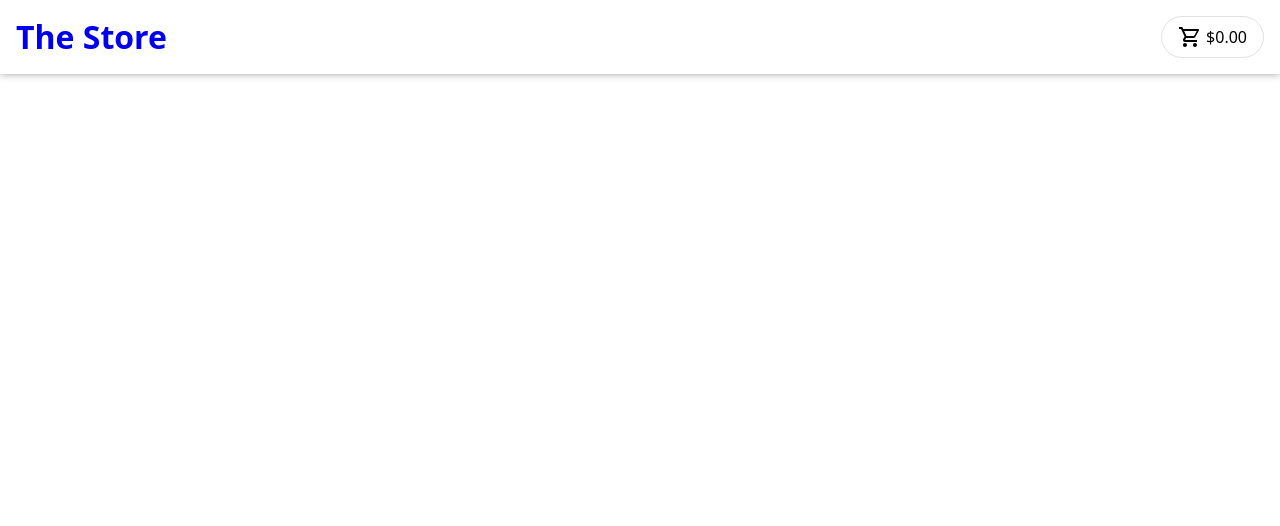
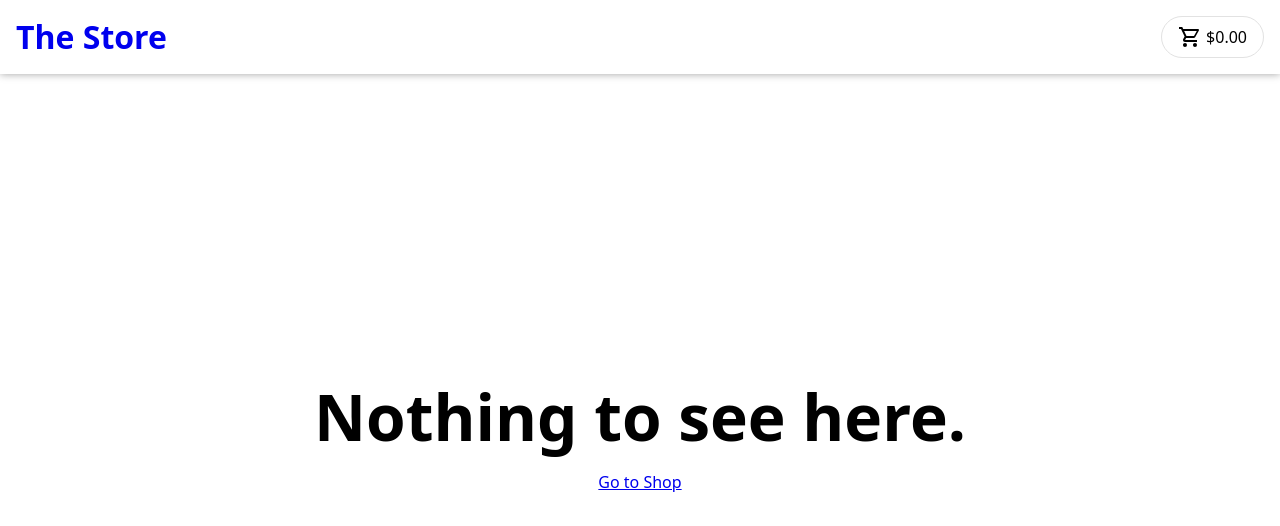
Before and after one commit to cjbarr1013/shopping-cart, a React (Vite) app: page /store in a window 1280 px wide. Shown: the top 526 px of the page. Built offline with nearby package versions, Linux system fonts and the light colour scheme.

Commit message:
Add error and default pages

```diff
--- /dev/null
+++ b/src/components/DefaultStorePage.jsx
@@ -0,0 +1,13 @@
+import styles from '../styles/DefaultStorePage.module.css';
+import { Link } from 'react-router-dom';
+
+function DefaultStorePage() {
+  return (
+    <div className={styles.defaultStorePage}>
+      <h2>Nothing to see here.</h2>
+      <Link to="/store/shop">Go to Shop</Link>
+    </div>
+  );
+}
+
+export default DefaultStorePage;
--- /dev/null
+++ b/src/components/ErrorPage.jsx
@@ -0,0 +1,16 @@
+import styles from '../styles/ErrorPage.module.css';
+import { Link } from 'react-router-dom';
+
+const ErrorPage = () => {
+  return (
+    <div className={styles.errorPage}>
+      <div>
+        <h1>WHAT ARE YOU DOING HERE!?</h1>
+        <p>This page doesn&#39;t exist.</p>
+      </div>
+      <Link to="/">Go home</Link>
+    </div>
+  );
+};
+
+export default ErrorPage;
--- a/src/routes.jsx
+++ b/src/routes.jsx
@@ -2,16 +2,23 @@ import Home from './components/Home.jsx';
 import Shop from './components/Shop.jsx';
 import Cart from './components/Cart.jsx';
 import StorePages from './components/StorePages.jsx';
+import ErrorPage from './components/ErrorPage.jsx';
+import DefaultStorePage from './components/DefaultStorePage.jsx';
 
 const routes = [
   {
     path: '/',
     element: <Home />,
+    errorElement: <ErrorPage />,
   },
   {
     path: 'store',
     element: <StorePages />,
     children: [
+      {
+        index: true,
+        element: <DefaultStorePage />,
+      },
       {
         path: 'shop',
         element: <Shop />,
--- /dev/null
+++ b/src/styles/DefaultStorePage.module.css
@@ -0,0 +1,15 @@
+.defaultStorePage {
+  display: flex;
+  flex-direction: column;
+  justify-content: center;
+  align-items: center;
+  flex: 1;
+  gap: 1rem;
+  width: 100%;
+}
+
+.defaultStorePage > h2 {
+  max-width: 900px;
+  font-size: 4rem;
+  text-align: center;
+}
--- /dev/null
+++ b/src/styles/ErrorPage.module.css
@@ -0,0 +1,22 @@
+.errorPage {
+  display: flex;
+  flex-direction: column;
+  align-items: center;
+  justify-content: center;
+  gap: 1rem;
+  height: 100vh;
+}
+
+.errorPage > div {
+  display: flex;
+  flex-direction: column;
+  justify-content: center;
+  align-items: center;
+  gap: 0.25rem;
+  max-width: 900px;
+}
+
+.errorPage > div > h1 {
+  font-size: 4rem;
+  text-align: center;
+}
```
Also changed, not shown: src/modules/FakeStoreAPI.js (deleted).
